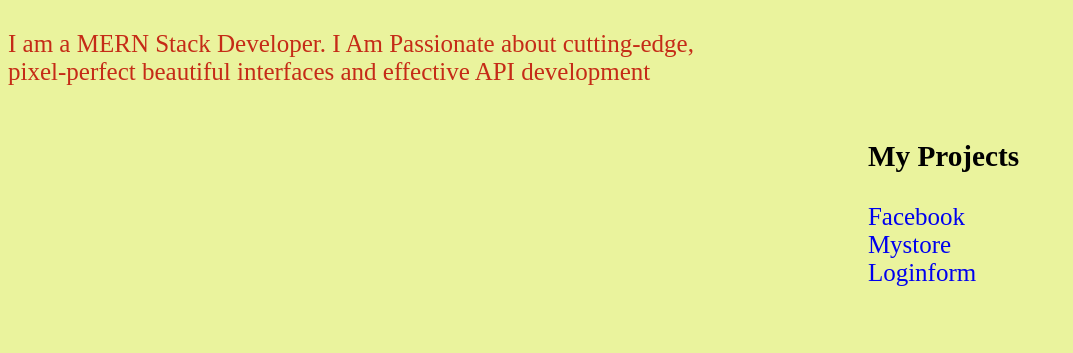
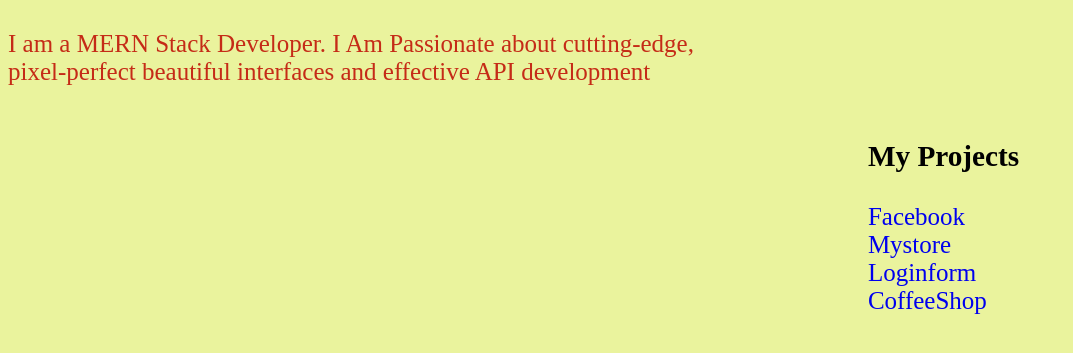
Before and after one commit to sisindrik/sisindrik.github.io, a plain HTML site: page index.html in a window 1280 px wide. Shown: the part 95-448 px from the top of the page, without its empty margins (0-1073 px from the left). Drawn offline with Linux system fonts and the light colour scheme.

Commit message:
Update index.html

```diff
--- a/index.html
+++ b/index.html
@@ -14,6 +14,7 @@
         <a href="https://sisindrik.github.io/myapp/facebook/" target="_blank" style="text-decoration: none;">Facebook</a><br>
         <a href="https://sisindrik.github.io/ecom-react/" target="_blank" style="text-decoration: none;">Mystore</a><br>
         <a href="https://sisindrik.github.io/loginform/" target="_blank" style="text-decoration: none;">Loginform</a><br>
+        <a href="https://sisindrik.github.io/coffeeshop1/" target="_blank" style="text-decoration: none;">CoffeeShop</a><br>
 
     </div>
 </body>
```
